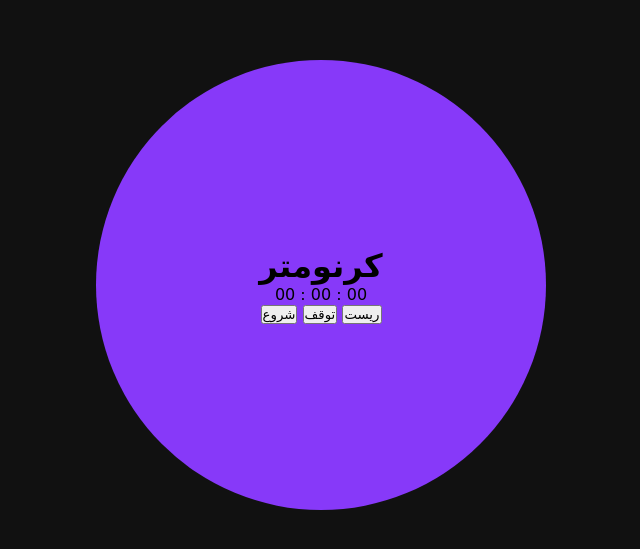
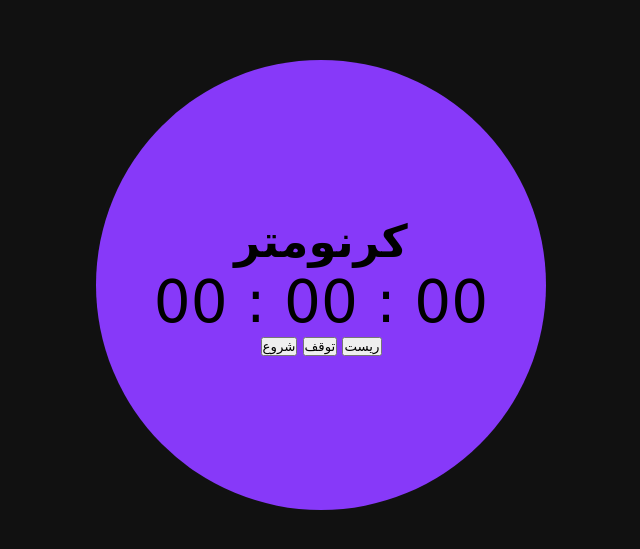
Before and after one commit to alimozafari-3/kurnometr, a plain HTML site: page index.html in a window 1280 px wide. Shown: the part 115-664 px from the top of the page, without its empty margins (319-959 px from the left). Drawn offline with Linux system fonts and the light colour scheme.

Commit message:
add style animation

```diff
--- a/style.css
+++ b/style.css
@@ -25,3 +25,17 @@ body {
     align-items: center;
     animation: timer 1s linear infinite;
 }
+
+@keyframes timer {
+    100% {
+        box-shadow: 0px 0px 0px 20px #8739f9;
+    }
+}
+
+.titel {
+    font-size: 45px;
+}
+
+.container .div {
+    font-size: 58px;
+}
```
